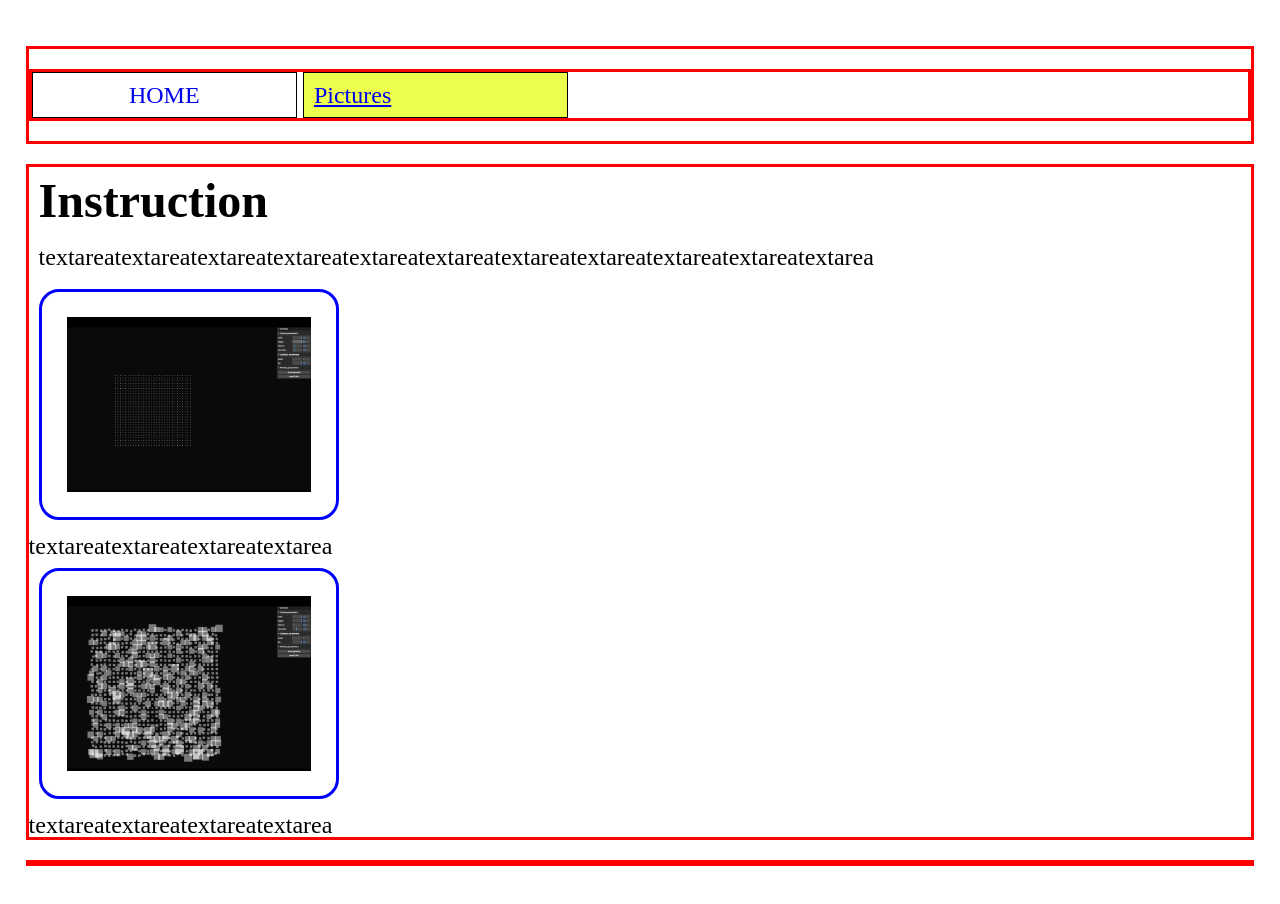
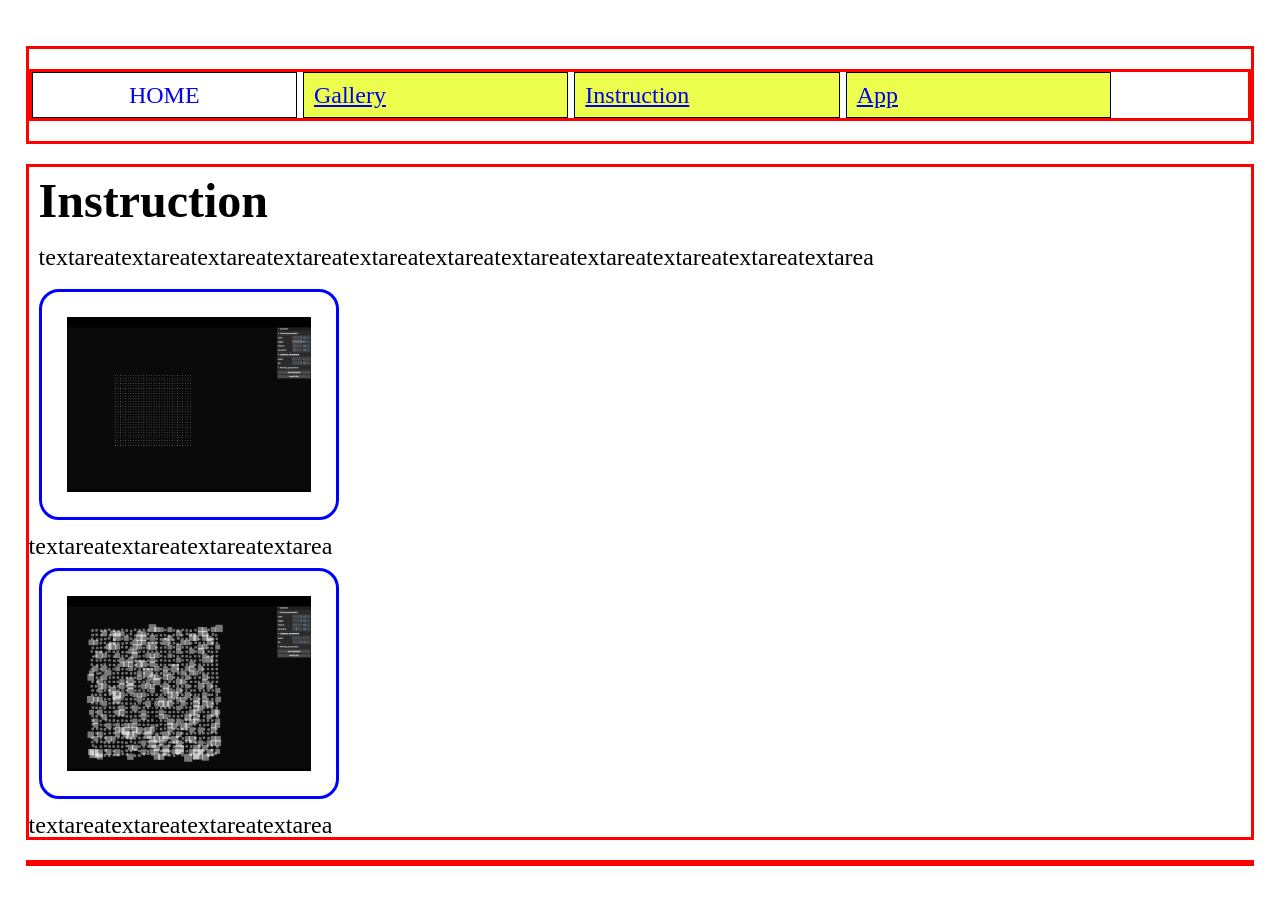
Before and after one commit to billbillbilly/billbillbilly.github.io, a plain HTML site: page portfolio-content/instruction.html in a window 1280 px wide. Drawn offline with Linux system fonts and the light colour scheme; files that its build step writes are made by us from their sources.

Commit message:
- change

```diff
--- a/portfolio-content/instruction.html
+++ b/portfolio-content/instruction.html
@@ -15,7 +15,9 @@
 		<nav>
 			<ul>
 				<li class="active"><a href="index.html">Home</a></li>
-				<li><a href="pictures.html">Pictures</a></li>
+				<li><a href="gallery.html">Gallery</a></li>
+        <li><a href="instruction.html">Instruction</a></li>
+        <li><a href="app.html">App</a></li>
 			</ul>
 		</nav>
 	</header>
```
